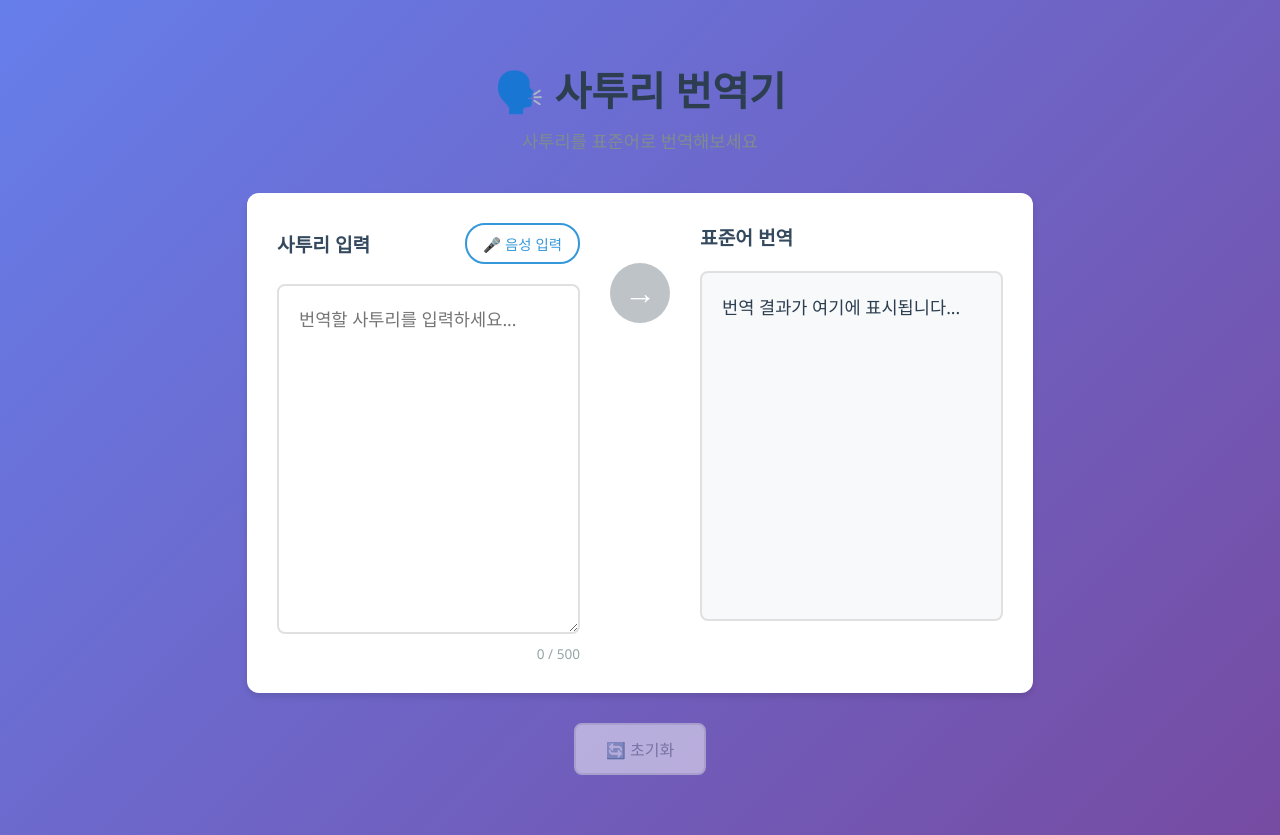
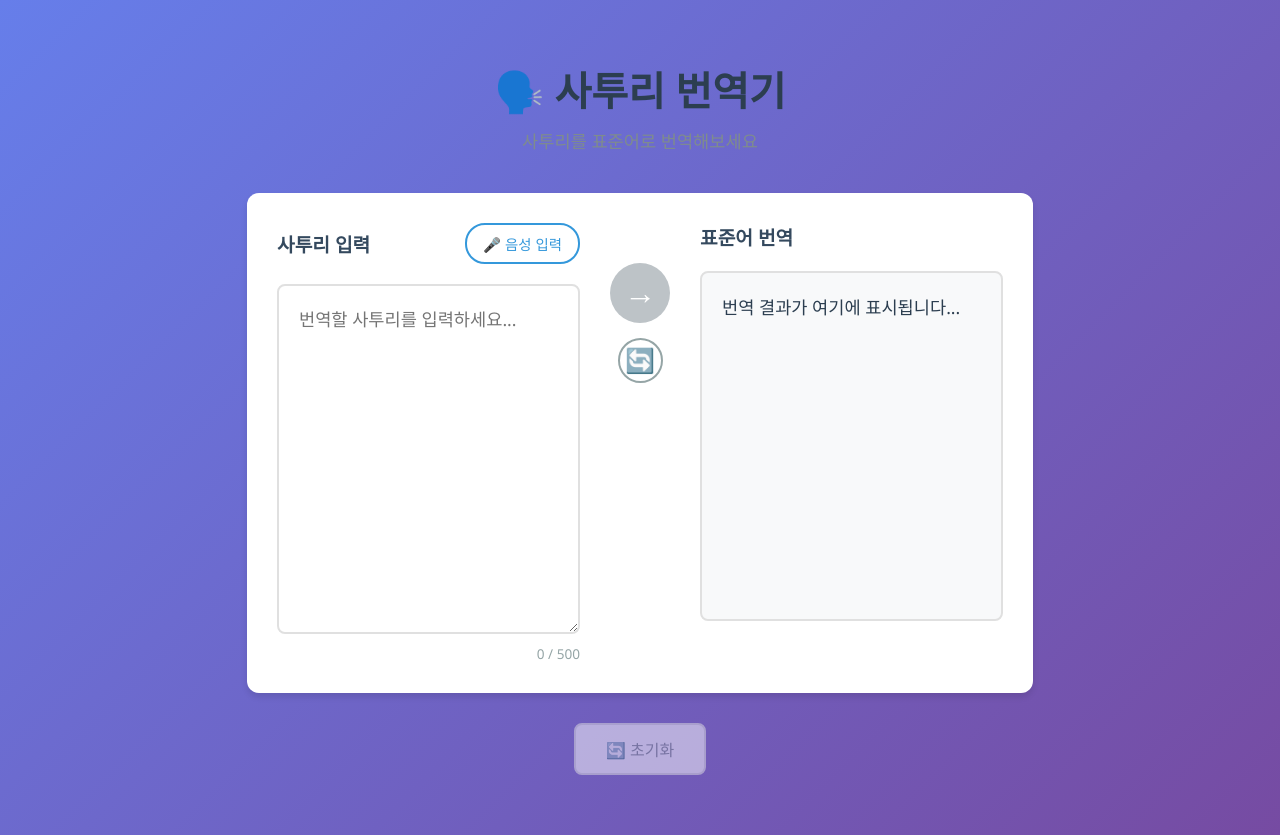
Before and after one commit to temporarilynamees/Saturi, a React (Vite) app in the folder frontend/: page / in a window 1280 px wide. Built offline with nearby package versions, Linux system fonts and the light colour scheme; the HTML template or start-up script is replaced by a standard one.

Commit message:
fix frontend

```diff
--- a/frontend/src/components/DialectTranslator.jsx
+++ b/frontend/src/components/DialectTranslator.jsx
@@ -17,6 +17,7 @@ const DialectTranslator = () => {
   const [isLoading, setIsLoading] = useState(false);
   const [error, setError] = useState('');
   const [isComposing, setIsComposing] = useState(false);
+  const [direction, setDirection] = useState('jeju to korean'); // 'jeju to korean' or 'korean to jeju'
 
   // 음성 녹음 관련 상태
   const [isRecording, setIsRecording] = useState(false);
@@ -95,7 +96,8 @@ const DialectTranslator = () => {
 
     try {
       const response = await axios.post('/api/translation', {
-        sentence: inputText
+        sentence: inputText,
+        direction: direction
       });
 
       setTranslatedText(response.data.translation || response.data);
@@ -120,6 +122,14 @@ const DialectTranslator = () => {
   };
 
   const handleClear = () => {
+    setInputText('');
+    setTranslatedText('');
+    setError('');
+  };
+
+  // 번역 방향 전환
+  const handleSwapDirection = () => {
+    setDirection(prev => prev === 'jeju to korean' ? 'korean to jeju' : 'jeju to korean');
     setInputText('');
     setTranslatedText('');
     setError('');
@@ -157,13 +167,13 @@ const DialectTranslator = () => {
     <div className="translator-container">
       <div className="translator-header">
         <h1>🗣️ 사투리 번역기</h1>
-        <p>사투리를 표준어로 번역해보세요</p>
+        <p>{direction === 'jeju to korean' ? '사투리를 표준어로 번역해보세요' : '표준어를 사투리로 번역해보세요'}</p>
       </div>
 
       <div className="translator-body">
         <div className="input-section">
           <div className="section-header">
-            <h2>사투리 입력</h2>
+            <h2>{direction === 'jeju to korean' ? '사투리 입력' : '표준어 입력'}</h2>
             <button
               className={`voice-button ${isRecording ? 'listening' : ''}`}
               onClick={handleVoiceInput}
@@ -175,7 +185,7 @@ const DialectTranslator = () => {
           </div>
           <textarea
             className="input-textarea"
-            placeholder="번역할 사투리를 입력하세요..."
+            placeholder={direction === 'jeju to korean' ? '번역할 사투리를 입력하세요...' : '번역할 표준어를 입력하세요...'}
             value={inputText}
             onChange={handleChange}
             onCompositionStart={handleCompositionStart}
@@ -200,11 +210,19 @@ const DialectTranslator = () => {
               <span>→</span>
             )}
           </button>
+          <button
+            className="swap-button"
+            onClick={handleSwapDirection}
+            disabled={isLoading}
+            title="번역 방향 전환"
+          >
+            🔄
+          </button>
         </div>
 
         <div className="output-section">
           <div className="section-header">
-            <h2>표준어 번역</h2>
+            <h2>{direction === 'jeju to korean' ? '표준어 번역' : '사투리 번역'}</h2>
           </div>
           <div className="output-textarea">
             {translatedText || '번역 결과가 여기에 표시됩니다...'}
```
